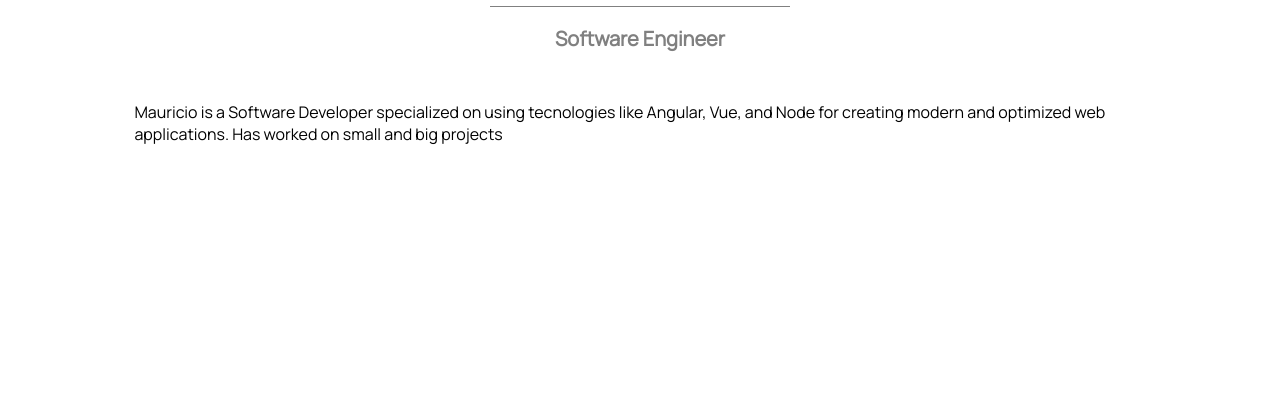
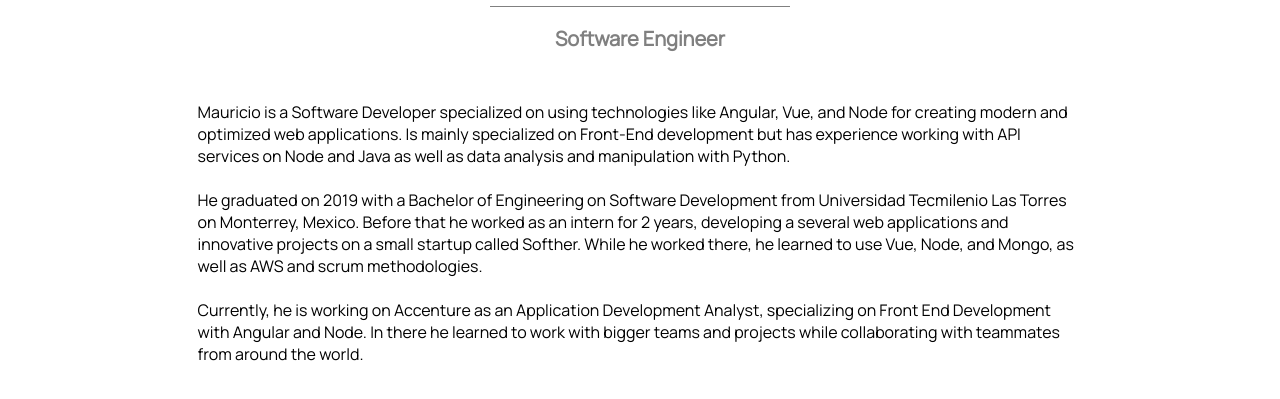
Before and after one commit to modi98/resume-webapp, an Angular app: page / in a window 1280 px wide. Shown: the part 235-634 px from the top of the page. Built offline with nearby package versions, Linux system fonts and the light colour scheme.

Commit message:
Updated bio info and width

```diff
--- a/src/app/components/bio/bio.component.html
+++ b/src/app/components/bio/bio.component.html
@@ -1,5 +1,21 @@
 <app-profile></app-profile>
 
 <div class="bio-info">
-  <p>Mauricio is a Software Developer specialized on using tecnologies like Angular, Vue, and Node for creating modern and optimized web applications. Has worked on small and big projects</p>
+  <p>
+    Mauricio is a Software Developer specialized on using technologies like Angular, Vue, and
+    Node for creating modern and optimized web applications. Is mainly specialized on Front-End
+    development but has experience working with API services on Node and Java as well as
+    data analysis and manipulation with Python. <br><br>
+
+    He graduated on 2019 with a Bachelor of Engineering on Software Development from
+    Universidad Tecmilenio Las Torres on Monterrey, Mexico. Before that he worked as an
+    intern for 2 years, developing a several web applications and innovative projects on a small startup
+    called Softher. While he worked there, he learned to use Vue, Node, and Mongo, as well as
+    AWS and scrum methodologies. <br><br>
+
+    Currently, he is working on Accenture as an Application Development Analyst, specializing
+    on Front End Development with Angular and Node. In there he learned to work with bigger teams and projects
+    while collaborating with teammates from around the world.
+
+  </p>
 </div>
--- a/src/app/components/bio/bio.component.less
+++ b/src/app/components/bio/bio.component.less
@@ -1,5 +1,5 @@
 .bio-info {
   padding-top: 15px;
   margin: auto;
-  width: 80%;
+  width: 70%;
 }
```
